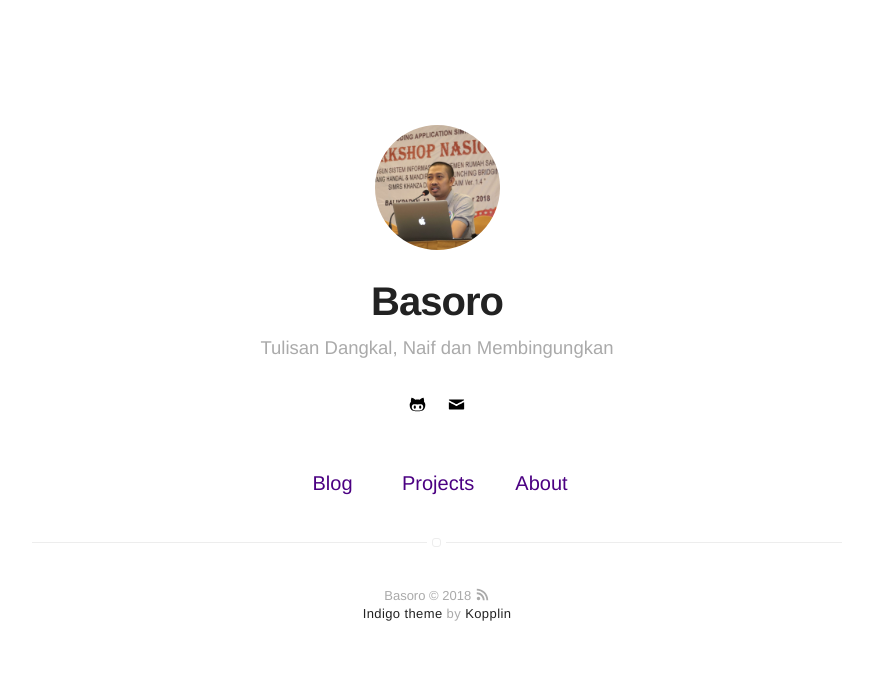
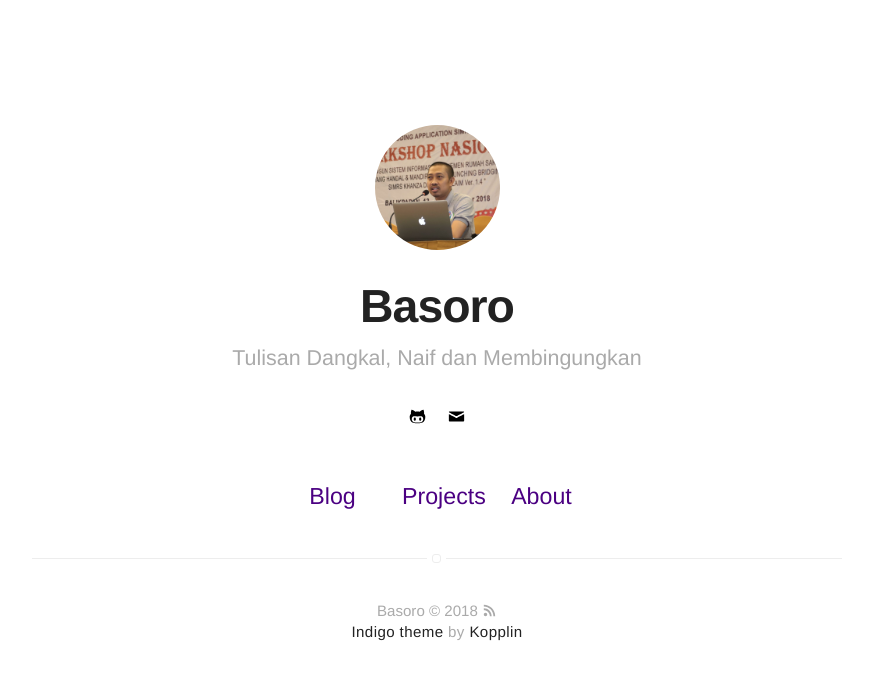
Before and after one commit to basoro/basoro.github.io, a Jekyll site: the page built from index.html, in a window 1280 px wide. Shown: the top 680 px of the page, without its empty margins (203-1076 px from the left). Built offline with Jekyll 4.4.1, drawn with Linux system fonts in a browser that asks for light colours.

Commit message:
Update general.sass

```diff
--- a/_sass/base/general.sass
+++ b/_sass/base/general.sass
@@ -1,5 +1,5 @@
 body, html
-	font-size: 62.5%
+	font-size: 72.5%
 
 body
 	line-height: 1
```
